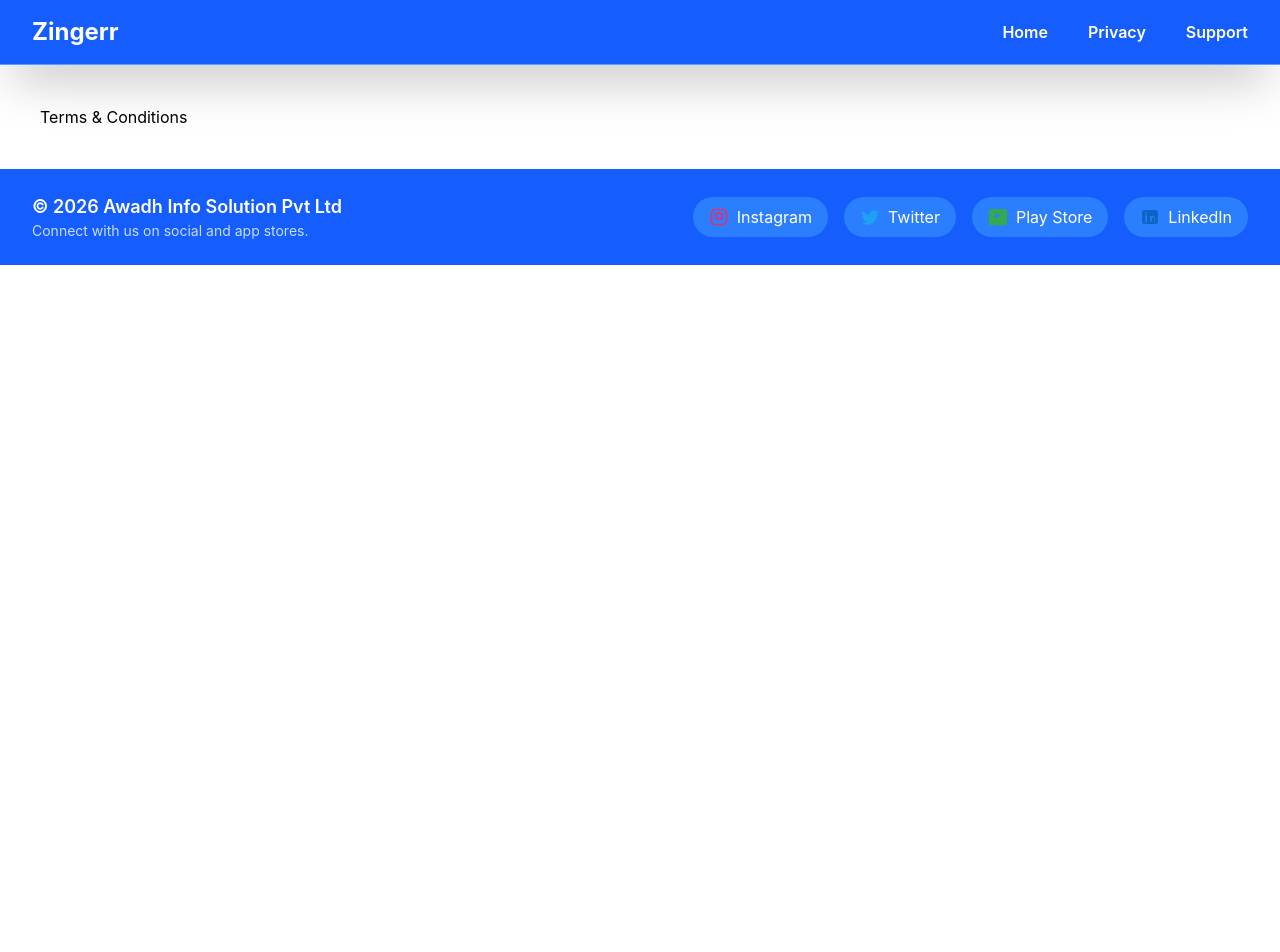
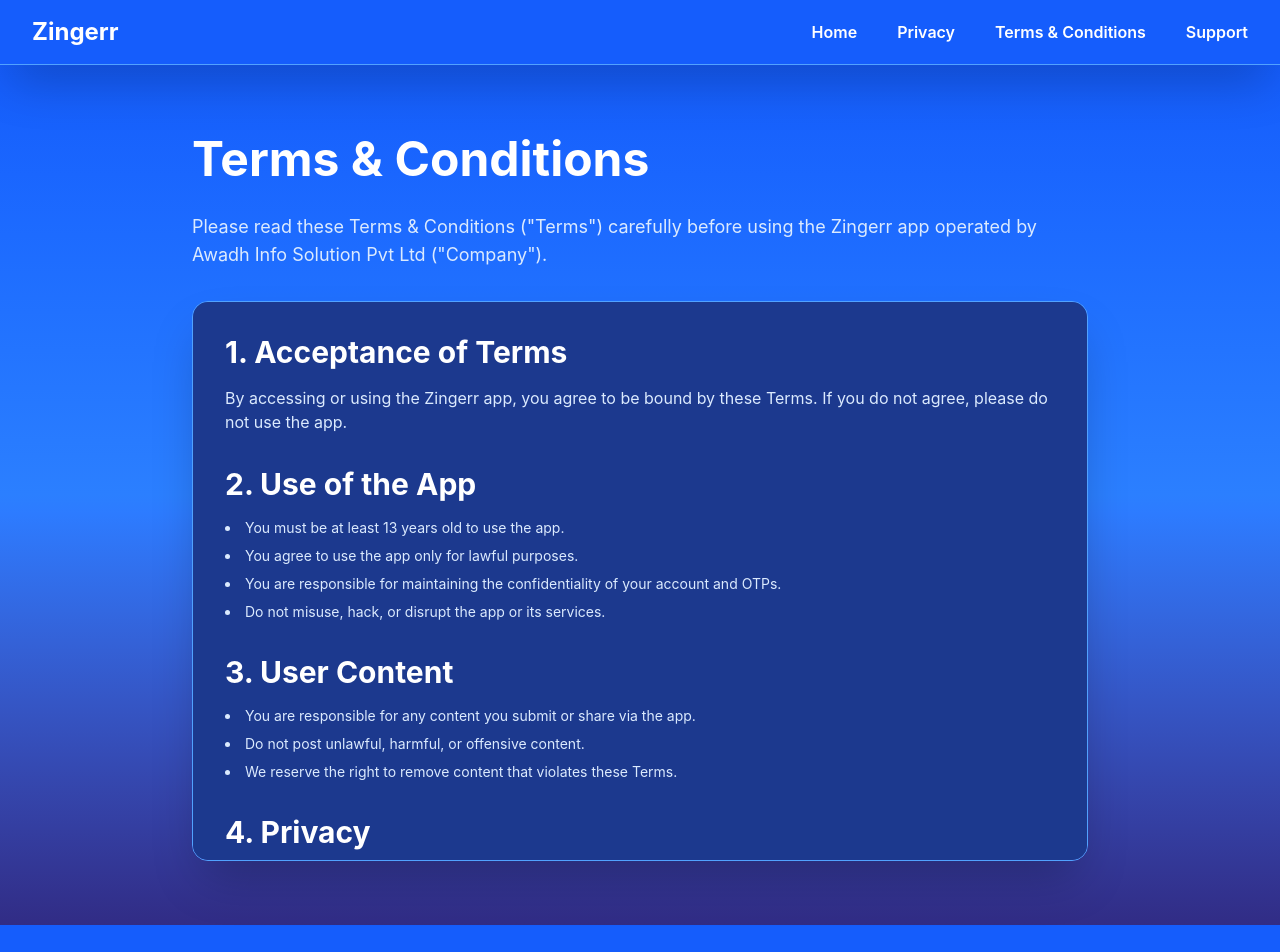
Before and after one commit to Awadh2026/Bridge-site, a React (Vite) app: page /terms in a window 1280 px wide. Shown: the top 952 px of the page. Before the commit the page ends 800 px from the top, so only its background shows below. Built offline with nearby package versions, Linux system fonts and the light colour scheme.

Commit message:
Update the code.

```diff
--- a/src/components/Header.jsx
+++ b/src/components/Header.jsx
@@ -16,6 +16,9 @@
           <Link to="/privacy" className="hover:text-gray-200">
             Privacy
           </Link>
+          <Link to="/terms" className="hover:text-gray-200">
+            Terms & Conditions
+          </Link>
           <Link to="/support" className="hover:text-gray-200">
             Support
           </Link>
--- a/src/pages/Terms.jsx
+++ b/src/pages/Terms.jsx
@@ -1,3 +1,87 @@
 export default function Terms() {
-  return <div className="p-10">Terms & Conditions</div>;
+  return (
+    <>
+      {/* TERMS HEADER/HERO SECTION - BLUE SCREEN */}
+      <section className="min-h-screen bg-gradient-to-b from-blue-600 via-blue-500 to-indigo-900 text-white px-6 py-12 md:py-16">
+        <div className="max-w-4xl mx-auto">
+          <h1 className="text-4xl md:text-5xl font-bold leading-tight mb-6">Terms & Conditions</h1>
+          <p className="text-base md:text-lg text-blue-100 mb-8">
+            Please read these Terms & Conditions ("Terms") carefully before using the Zingerr app operated by Awadh Info Solution Pvt Ltd ("Company").
+          </p>
+          <div className="bg-blue-900 bg-opacity-40 backdrop-blur p-6 md:p-8 max-h-[70vh] overflow-y-auto rounded-2xl shadow-2xl border border-blue-400 border-opacity-30">
+            {/* Section 1 */}
+            <div className="mb-8">
+              <h2 className="text-2xl md:text-3xl font-bold text-white mb-4">1. Acceptance of Terms</h2>
+              <p className="text-blue-100 text-sm md:text-base">By accessing or using the Zingerr app, you agree to be bound by these Terms. If you do not agree, please do not use the app.</p>
+            </div>
+            {/* Section 2 */}
+            <div className="mb-8">
+              <h2 className="text-2xl md:text-3xl font-bold text-white mb-4">2. Use of the App</h2>
+              <ul className="list-disc list-inside text-blue-100 space-y-2 text-xs md:text-sm">
+                <li>You must be at least 13 years old to use the app.</li>
+                <li>You agree to use the app only for lawful purposes.</li>
+                <li>You are responsible for maintaining the confidentiality of your account and OTPs.</li>
+                <li>Do not misuse, hack, or disrupt the app or its services.</li>
+              </ul>
+            </div>
+            {/* Section 3 */}
+            <div className="mb-8">
+              <h2 className="text-2xl md:text-3xl font-bold text-white mb-4">3. User Content</h2>
+              <ul className="list-disc list-inside text-blue-100 space-y-2 text-xs md:text-sm">
+                <li>You are responsible for any content you submit or share via the app.</li>
+                <li>Do not post unlawful, harmful, or offensive content.</li>
+                <li>We reserve the right to remove content that violates these Terms.</li>
+              </ul>
+            </div>
+            {/* Section 4 */}
+            <div className="mb-8">
+              <h2 className="text-2xl md:text-3xl font-bold text-white mb-4">4. Privacy</h2>
+              <p className="text-blue-100 text-sm md:text-base">Your use of the app is also governed by our <a href="/privacy" className="underline text-yellow-300">Privacy Policy</a>.</p>
+            </div>
+            {/* Section 5 */}
+            <div className="mb-8">
+              <h2 className="text-2xl md:text-3xl font-bold text-white mb-4">5. Intellectual Property</h2>
+              <ul className="list-disc list-inside text-blue-100 space-y-2 text-xs md:text-sm">
+                <li>All content, trademarks, and data on the app are owned by Awadh Info Solution Pvt Ltd or its licensors. Visit our website: <a href="https://awadhinfosolution.in" className="underline text-yellow-300" target="_blank" rel="noopener noreferrer">awadhinfosolution.in</a></li>
+                <li>You may not copy, modify, or distribute any part of the app without permission.</li>
+              </ul>
+            </div>
+            {/* Section 6 */}
+            <div className="mb-8">
+              <h2 className="text-2xl md:text-3xl font-bold text-white mb-4">6. Limitation of Liability</h2>
+              <ul className="list-disc list-inside text-blue-100 space-y-2 text-xs md:text-sm">
+                <li>The app is provided "as is" without warranties of any kind.</li>
+                <li>We are not liable for any damages or losses resulting from your use of the app.</li>
+                <li>We do not guarantee the app will be error-free or uninterrupted.</li>
+              </ul>
+            </div>
+            {/* Section 7 */}
+            <div className="mb-8">
+              <h2 className="text-2xl md:text-3xl font-bold text-white mb-4">7. Changes to Terms</h2>
+              <p className="text-blue-100 text-sm md:text-base">We may update these Terms from time to time. Continued use of the app after changes means you accept the new Terms.</p>
+            </div>
+            {/* Section 8 */}
+            <div className="mb-8">
+              <h2 className="text-2xl md:text-3xl font-bold text-white mb-4">8. Termination</h2>
+              <p className="text-blue-100 text-sm md:text-base">We may suspend or terminate your access to the app at any time for violation of these Terms or for any other reason.</p>
+            </div>
+            {/* Section 9 */}
+            <div className="mb-8">
+              <h2 className="text-2xl md:text-3xl font-bold text-white mb-4">9. Governing Law</h2>
+              <p className="text-blue-100 text-sm md:text-base">These Terms are governed by the laws of India. Any disputes will be resolved in the courts of India.</p>
+            </div>
+            {/* Section 10 */}
+            <div className="mb-8 pb-8 border-b border-blue-400 border-opacity-30">
+              <h2 className="text-2xl md:text-3xl font-bold text-white mb-4">10. Contact Us</h2>
+              <p className="text-blue-100 text-sm md:text-base">If you have any questions about these Terms, contact us at <a href="mailto:support@awadhinfosolution.in" className="underline text-yellow-300">support@awadhinfosolution.in</a> or call <a href="tel:+919348381179" className="underline text-yellow-300">+91-9348381179</a>. Visit our website: <a href="https://awadhinfosolution.in" className="underline text-yellow-300" target="_blank" rel="noopener noreferrer">awadhinfosolution.in</a>.</p>
+            </div>
+            {/* Footer */}
+            <div className="text-center text-blue-200 text-xs pt-4">
+              <p><strong>Last Updated:</strong> May 11, 2026 | <strong>Version:</strong> 1.0</p>
+            </div>
+          </div>
+        </div>
+      </section>
+    </>
+  );
 }
```
